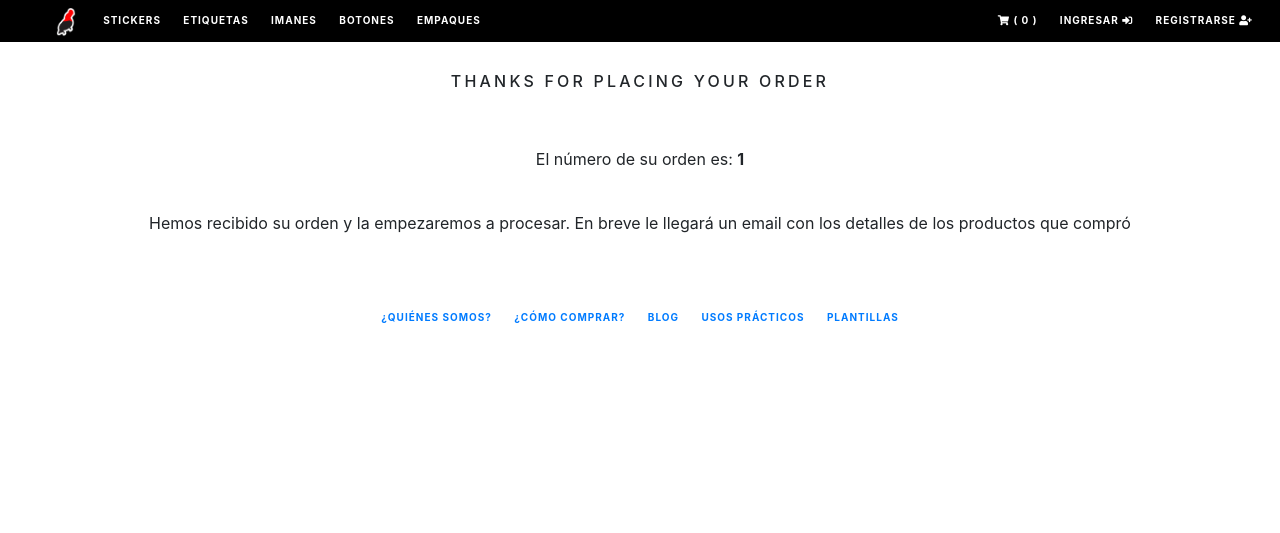
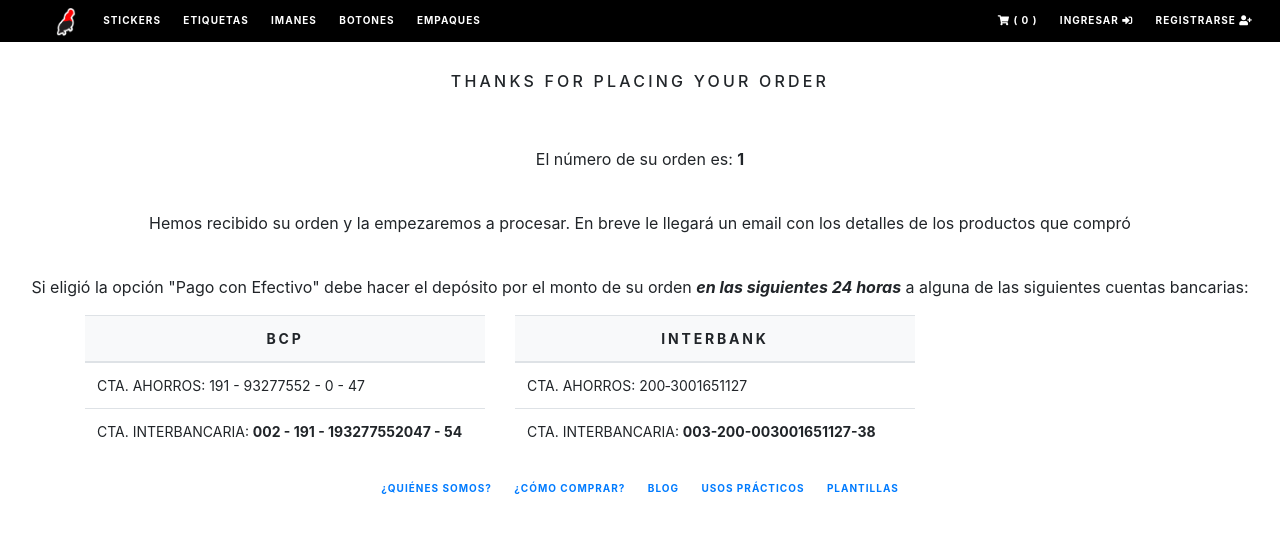
Before and after one commit to OmarGonD/stickers_gallito, a Django app: page /order/gracias/ in a window 1280 px wide. Shown: the top 533 px of the page. Run offline with Django 3.2, Linux system fonts and the light colour scheme; tables that the repository leaves empty hold one stand-in row (values such as "Sample post"); some libraries are stand-ins or nearby versions.

Commit message:
Mejoras en la página de Gracias. Faltan algunos detalles

```diff
--- a/order/templates/thanks.html
+++ b/order/templates/thanks.html
@@ -15,9 +15,81 @@
             <br>
             <p>El número de su orden es: <b>{{ order_number }}</b></p>
             <br>
-            <p>Hemos recibido su orden y la empezaremos a procesar. En breve le llegará un email con los detalles de los productos que compró</p>
+            <p>Hemos recibido su orden y la empezaremos a procesar. En breve le llegará un email con los detalles de los
+                productos que compró</p>
+
+            <br>
+            <p>Si eligió la opción "Pago con Efectivo" debe hacer el depósito por el monto de su orden <b><i>en las siguientes 24 horas</i></b> a alguna de las
+                siguientes cuentas bancarias:</p>
+
         </div>
     </div>
-    <br>
-    <br>
+
+            <div class="container">
+            <div class="row">
+            <div class="">
+                    <!-- BCP -->
+                    <div class="col-12 col-sm-12 col-md-6 col-lg-6 text-center">
+                        <table class="table my_custom_table">
+
+                            <thead class="my_custom_thead">
+
+                            <tr>
+                                <th>
+                                    BCP
+                                </th>
+                            </tr>
+                            </thead>
+                            <tboyd>
+
+                                <tr>
+                                    <td class="text-left">
+                                        CTA. AHORROS: 191 - 93277552 - 0 - 47
+                                    </td>
+                                </tr>
+                                <tr>
+                                    <td class="text-left">
+                                        CTA. INTERBANCARIA: <b>002 - 191 - 193277552047 - 54</b>
+
+                                    </td>
+                                </tr>
+
+                            </tboyd>
+                        </table>
+                    </div>
+                </div>
+            <div class="">
+                    <!-- INTERBANK -->
+                    <div class="col-12 col-sm-12 col-md-6 col-lg-6 text-center">
+
+                        <table class="table my_custom_table">
+
+                            <thead class="my_custom_thead">
+
+                            <tr>
+                                <th>
+                                    INTERBANK
+                                </th>
+                            </tr>
+                            </thead>
+                            <tboyd>
+
+                                <tr>
+                                    <td class="text-left">
+                                        CTA. AHORROS: 200‑3001651127
+                                    </td>
+                                </tr>
+                                <tr>
+                                    <td class="text-left">
+                                        CTA. INTERBANCARIA: <b>003-200-003001651127-38</b>
+
+                                    </td>
+                                </tr>
+
+                            </tboyd>
+                        </table>
+                    </div>
+                </div>
+            </div>
+
 {% endblock %}
```
Also changed, not shown: cart/templates/cart.html (+19 -11 lines).
